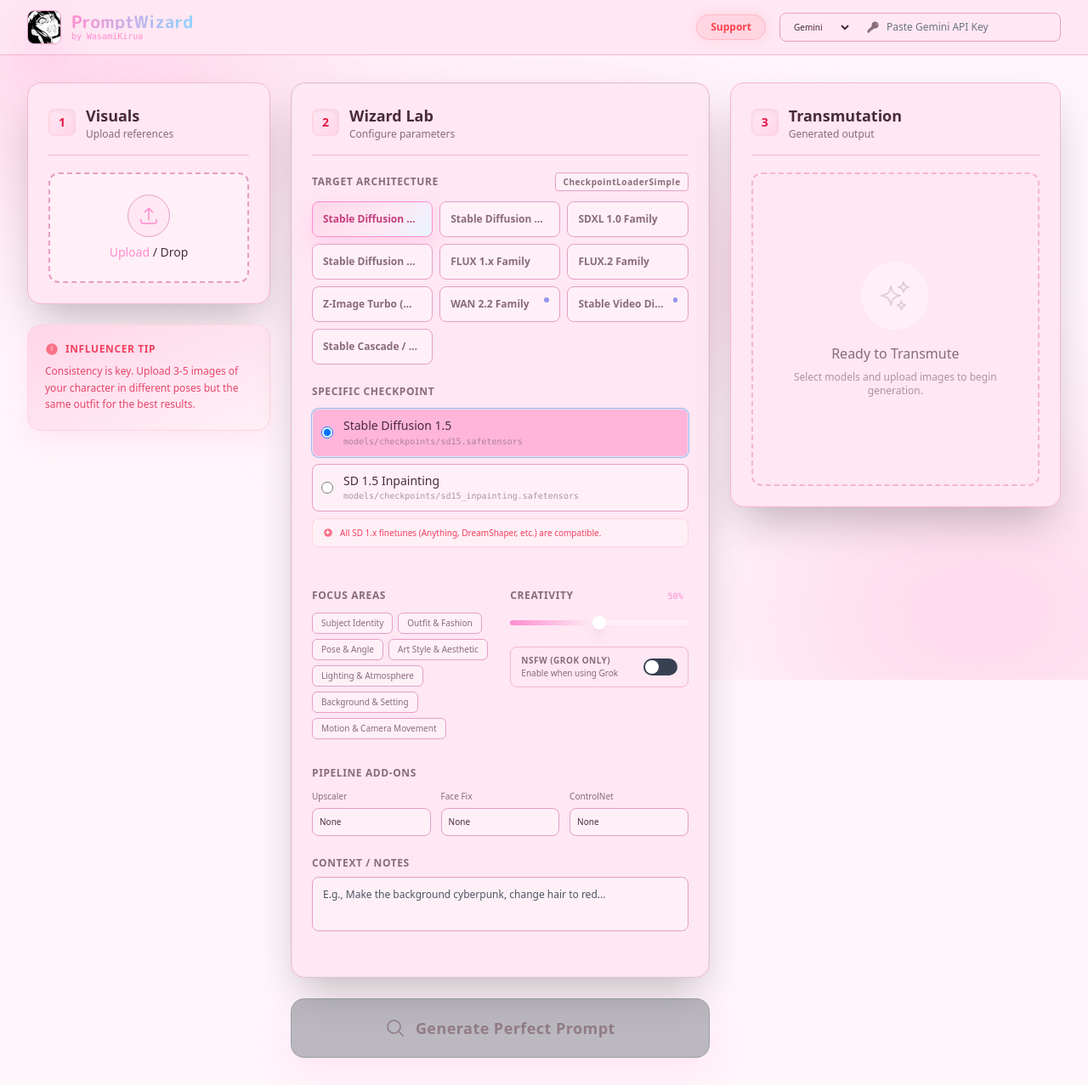
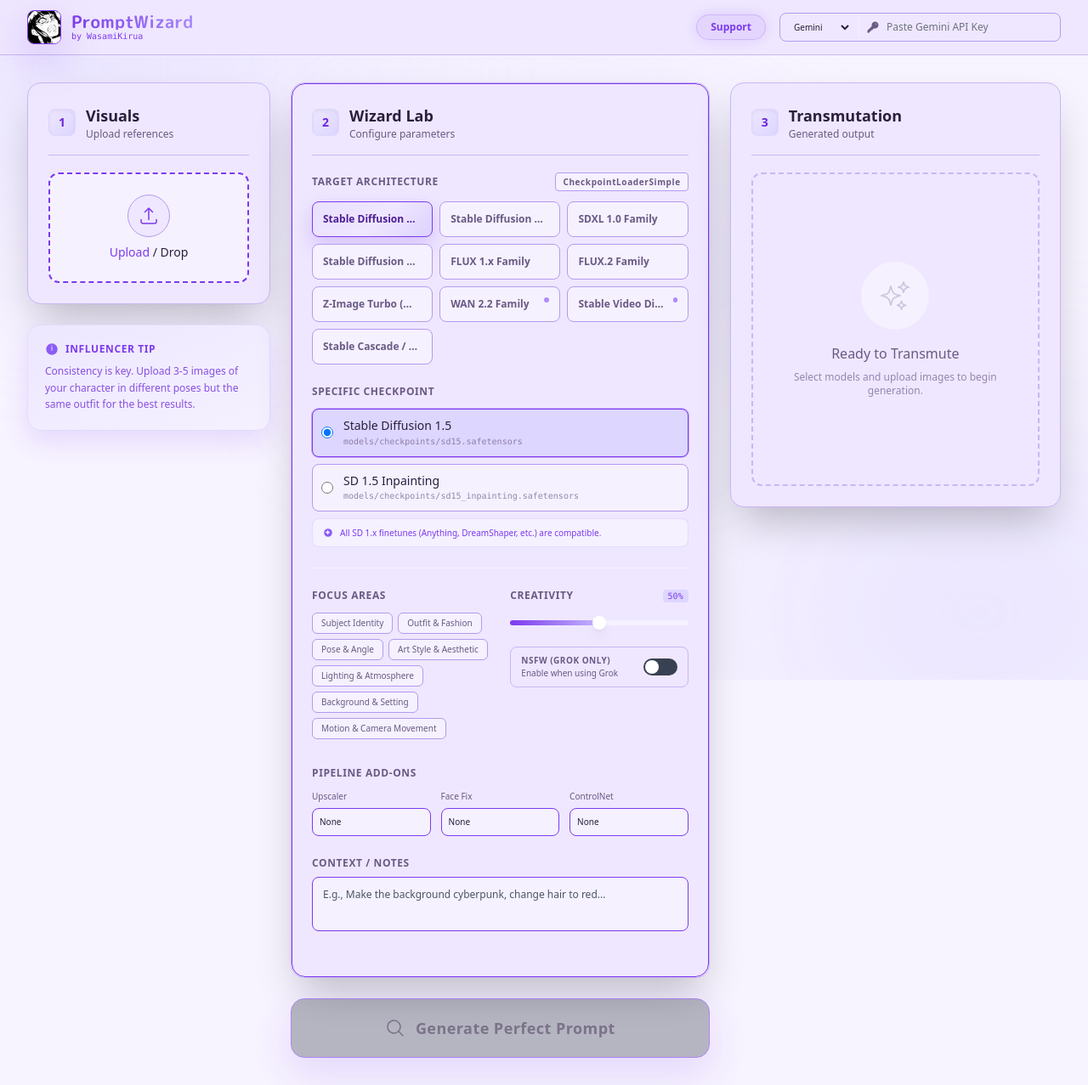
Before and after one commit to WasamiKirua/PromptWizard, a FastAPI app: page / in a window 1280 px wide. Shown: the whole page at 85% size. Run offline with FastAPI, Linux system fonts and the light colour scheme; some libraries are stand-ins or nearby versions; some web fonts are replaced.

Commit message:
colorpalette changed

```diff
--- a/static/app.js
+++ b/static/app.js
@@ -221,7 +221,7 @@
       card.innerHTML = `
         <img src="${item.url}" alt="Reference" class="w-full h-full object-cover" />
         <div class="absolute inset-0 bg-gradient-to-t from-black/60 to-transparent opacity-0 group-hover:opacity-100 transition-opacity"></div>
-        <button type="button" class="absolute top-2 right-2 p-1.5 bg-red-500/80 text-white rounded-full opacity-0 group-hover:opacity-100 transition-opacity hover:bg-red-600 backdrop-blur-md" data-remove-id="${item.id}">
+        <button type="button" class="absolute top-2 right-2 p-1.5 bg-violet-500/80 text-white rounded-full opacity-0 group-hover:opacity-100 transition-opacity hover:bg-violet-600 backdrop-blur-md" data-remove-id="${item.id}">
           <svg xmlns="http://www.w3.org/2000/svg" fill="none" viewBox="0 0 24 24" stroke-width="2" stroke="currentColor" class="w-3.5 h-3.5">
             <path stroke-linecap="round" stroke-linejoin="round" d="M6 18 18 6M6 6l12 12" />
           </svg>
--- a/static/styles.css
+++ b/static/styles.css
@@ -30,15 +30,15 @@
 }
 
 :root {
-  --candy-bg: #fff6fb;
-  --candy-surface: #ffe7f3;
-  --candy-surface-2: #fff0f7;
-  --candy-surface-3: #ffd6e8;
-  --candy-border: #f3b6d5;
-  --candy-border-strong: #e69ec6;
-  --candy-text: #4a2b3a;
-  --candy-text-muted: #8a6b7a;
-  --candy-text-soft: #b093a2;
+  --candy-bg: #f7f3ff;
+  --candy-surface: #efe7ff;
+  --candy-surface-2: #f5f1ff;
+  --candy-surface-3: #e4dbff;
+  --candy-border: #c9b6f4;
+  --candy-border-strong: #b39aee;
+  --candy-text: #2a1f3d;
+  --candy-text-muted: #6a5a84;
+  --candy-text-soft: #9486b0;
 }
 
 .candy-theme {
@@ -48,7 +48,7 @@
 }
 
 .candy-theme ::selection {
-  background: #ffd6e8;
+  background: #e0d7ff;
 }
 
 .candy-theme .bg-\[\#0b0f19\] {
@@ -96,33 +96,68 @@
 }
 
 .candy-theme .bg-primary-900\/20,
+.candy-theme .bg-primary-900\/30,
 .candy-theme .bg-purple-900\/20,
-.candy-theme .bg-indigo-900\/10 {
-  background-color: #ffb5da !important;
+.candy-theme .bg-indigo-900\/10,
+.candy-theme .bg-violet-900\/20,
+.candy-theme .bg-violet-900\/10 {
+  background-color: #ddd6ff !important;
 }
 
 .candy-theme .shadow-primary-500\/10,
 .candy-theme .shadow-primary-500\/20,
 .candy-theme .shadow-primary-500\/40 {
-  box-shadow: 0 18px 45px rgba(255, 140, 207, 0.25) !important;
+  box-shadow: 0 18px 45px rgba(124, 58, 237, 0.25) !important;
 }
 
 .candy-theme [class*="text-primary"] {
-  color: #ff8ccf !important;
+  color: #7c3aed !important;
+}
+
+.candy-theme [class*="border-primary-500\\/30"] {
+  border-color: rgba(124, 58, 237, 0.3) !important;
+}
+
+.candy-theme [class*="border-primary-500\\/40"] {
+  border-color: rgba(124, 58, 237, 0.4) !important;
+}
+
+.candy-theme [class*="border-primary"] {
+  border-color: #7c3aed !important;
+}
+
+.candy-theme [class*="ring-primary"] {
+  --tw-ring-color: rgba(124, 58, 237, 0.35) !important;
+}
+
+.candy-theme [class*="focus:ring-primary"] {
+  --tw-ring-color: rgba(124, 58, 237, 0.45) !important;
+}
+
+.candy-theme [class*="focus:border-primary"] {
+  border-color: #7c3aed !important;
 }
 
 .candy-theme [class*="from-primary"] {
-  --tw-gradient-from: #ff8ccf !important;
-  --tw-gradient-to: rgba(255, 140, 207, 0) !important;
+  --tw-gradient-from: #7c3aed !important;
+  --tw-gradient-to: rgba(124, 58, 237, 0) !important;
   --tw-gradient-stops: var(--tw-gradient-from), var(--tw-gradient-to) !important;
 }
 
 .candy-theme [class*="via-indigo"] {
-  --tw-gradient-stops: var(--tw-gradient-from), #8bd3ff, var(--tw-gradient-to) !important;
+  --tw-gradient-stops: var(--tw-gradient-from), #8b5cf6, var(--tw-gradient-to) !important;
+}
+
+.candy-theme [class*="via-violet"] {
+  --tw-gradient-stops: var(--tw-gradient-from), #8b5cf6, var(--tw-gradient-to) !important;
 }
 
 .candy-theme [class*="to-purple"] {
-  --tw-gradient-to: #ffd6a5 !important;
+  --tw-gradient-to: #c4b5fd !important;
+}
+
+.candy-theme [class*="to-violet"] {
+  --tw-gradient-to: #c4b5fd !important;
 }
 
 .candy-theme .candy-title {
@@ -131,16 +166,16 @@
 }
 
 .candy-theme .family-button.active {
-  background: linear-gradient(135deg, #ffd6e8 0%, #ffe7f3 55%, #e8f5ff 100%) !important;
-  border-color: #ff8ccf !important;
-  color: #c43e7d !important;
-  box-shadow: 0 10px 24px rgba(255, 140, 207, 0.25) !important;
+  background: linear-gradient(135deg, #e8e0ff 0%, #efe7ff 55%, #dcd2ff 100%) !important;
+  border-color: #7c3aed !important;
+  color: #4c1d95 !important;
+  box-shadow: 0 10px 24px rgba(124, 58, 237, 0.22) !important;
 }
 
 .candy-theme .focus-pill.active {
-  background: linear-gradient(135deg, #ffd6e8 0%, #ffe7f3 60%, #e8f5ff 100%) !important;
-  border-color: #ff8ccf !important;
-  color: #c43e7d !important;
+  background: linear-gradient(135deg, #e8e0ff 0%, #efe7ff 60%, #dcd2ff 100%) !important;
+  border-color: #7c3aed !important;
+  color: #4c1d95 !important;
 }
 
 .animate-pulse-slow {
--- a/templates/index.html
+++ b/templates/index.html
@@ -14,9 +14,9 @@
 <body class="candy-theme bg-[#0b0f19] text-gray-100 font-sans selection:bg-primary-500/30 relative overflow-x-hidden" data-app-instance="{{ app_instance_id }}">
   <div class="min-h-screen bg-[#0b0f19] text-gray-100 font-sans selection:bg-primary-500/30 relative overflow-x-hidden">
     <div class="fixed top-0 left-0 w-full h-full overflow-hidden pointer-events-none z-0">
-      <div class="absolute top-[-10%] left-[-10%] w-[40%] h-[40%] bg-purple-900/20 rounded-full blur-[120px] animate-pulse-slow"></div>
+      <div class="absolute top-[-10%] left-[-10%] w-[40%] h-[40%] bg-violet-900/20 rounded-full blur-[120px] animate-pulse-slow"></div>
       <div class="absolute bottom-[-10%] right-[-10%] w-[40%] h-[40%] bg-primary-900/20 rounded-full blur-[120px] animate-pulse-slow" style="animation-delay: 1s;"></div>
-      <div class="absolute top-[40%] left-[50%] transform -translate-x-1/2 -translate-y-1/2 w-[30%] h-[30%] bg-indigo-900/10 rounded-full blur-[100px]"></div>
+      <div class="absolute top-[40%] left-[50%] transform -translate-x-1/2 -translate-y-1/2 w-[30%] h-[30%] bg-violet-900/10 rounded-full blur-[100px]"></div>
     </div>
 
     <nav class="border-b border-gray-800/50 bg-gray-900/60 backdrop-blur-xl sticky top-0 z-50">
@@ -26,14 +26,14 @@
             <a href="https://github.com/WasamiKirua" target="_blank" rel="noopener noreferrer" class="group flex items-center gap-3">
               <div class="w-10 h-10 rounded-lg overflow-hidden border border-gray-700/50 shadow-lg shadow-primary-500/10 group-hover:border-primary-500/50 transition-colors relative bg-gray-800">
                 <img src="/static/logo.jpeg" alt="Logo" class="w-full h-full object-cover" />
-                <div class="hidden absolute inset-0 bg-gradient-to-tr from-primary-500 to-indigo-600 flex items-center justify-center">
+                <div class="hidden absolute inset-0 bg-gradient-to-tr from-primary-500 to-violet-600 flex items-center justify-center">
                   <svg xmlns="http://www.w3.org/2000/svg" viewBox="0 0 24 24" fill="currentColor" class="w-6 h-6 text-white">
                     <path fill-rule="evenodd" d="M9 4.5a.75.75 0 0 1 .721.544l.813 2.846a3.75 3.75 0 0 0 2.576 2.576l2.846.813a.75.75 0 0 1 0 1.442l-2.846.813a3.75 3.75 0 0 0-2.576 2.576l-.813 2.846a.75.75 0 0 1-1.442 0l-.813-2.846a3.75 3.75 0 0 0-2.576-2.576l-2.846-.813a.75.75 0 0 1 0-1.442l2.846-.813a3.75 3.75 0 0 0 2.576-2.576l.813-2.846A.75.75 0 0 1 9 4.5ZM1.5 13.5a.75.75 0 0 1 .75-.75 10.501 10.501 0 0 1 10.5 10.5.75.75 0 0 1-.75.75 10.5 10.5 0 0 1-10.5-10.5Zm12-11.25a.75.75 0 0 1 .75-.75 10.501 10.501 0 0 1 10.5 10.5.75.75 0 0 1-.75.75 10.5 10.5 0 0 1-10.5-10.5Z" clip-rule="evenodd" />
                   </svg>
                 </div>
               </div>
               <div class="flex flex-col">
-                <span class="candy-title text-xl font-bold tracking-tight bg-clip-text text-transparent bg-gradient-to-r from-[#FF8CCF] to-[#8BD3FF] hidden sm:block leading-none">
+                <span class="candy-title text-xl font-bold tracking-tight bg-clip-text text-transparent bg-gradient-to-r from-[#7C3AED] to-[#A78BFA] hidden sm:block leading-none">
                   PromptWizard
                 </span>
                 <span class="text-[10px] text-gray-500 font-mono hidden sm:block group-hover:text-primary-400 transition-colors">
@@ -48,7 +48,7 @@
               href="https://github.com/WasamiKirua/PromptWizard/issues"
               target="_blank"
               rel="noopener noreferrer"
-              class="hidden md:flex items-center gap-2 px-4 py-1.5 rounded-full bg-[#FF424D]/10 hover:bg-[#FF424D]/20 text-[#FF424D] text-xs font-bold border border-[#FF424D]/20 transition-all hover:scale-105 shadow-[0_0_15px_rgba(255,66,77,0.1)]"
+              class="hidden md:flex items-center gap-2 px-4 py-1.5 rounded-full bg-[#7C3AED]/10 hover:bg-[#7C3AED]/20 text-[#7C3AED] text-xs font-bold border border-[#7C3AED]/20 transition-all hover:scale-105 shadow-[0_0_15px_rgba(124,58,237,0.16)]"
             >
               Support
             </a>
@@ -96,7 +96,7 @@
         <div class="xl:col-span-3 flex flex-col gap-6">
           <div class="bg-gray-900/40 backdrop-blur-xl border border-gray-800/50 rounded-2xl p-6 shadow-2xl">
             <div class="flex items-center gap-3 mb-5 border-b border-gray-800/50 pb-4">
-              <div class="flex items-center justify-center w-8 h-8 rounded-lg bg-gradient-to-br from-[#FFE7F3] to-[#FFD6E8] text-sm font-bold text-rose-600 border border-rose-200/80 shadow-inner">1</div>
+              <div class="flex items-center justify-center w-8 h-8 rounded-lg bg-gradient-to-br from-[#EDE7FF] to-[#DDD6FF] text-sm font-bold text-violet-700 border border-violet-200/80 shadow-inner">1</div>
               <div>
                 <h2 class="text-lg font-bold text-gray-100">Visuals</h2>
                 <p class="text-xs text-gray-500">Upload references</p>
@@ -131,14 +131,14 @@
             </div>
           </div>
 
-          <div class="p-5 bg-gradient-to-br from-[#FFD6E8] to-[#FFF0F7] border border-rose-200/70 rounded-2xl backdrop-blur-md shadow-[0_12px_30px_rgba(255,140,207,0.15)]">
+          <div class="p-5 bg-gradient-to-br from-[#EDE7FF] to-[#F5F1FF] border border-violet-200/70 rounded-2xl backdrop-blur-md shadow-[0_12px_30px_rgba(124,58,237,0.14)]">
             <div class="flex items-center gap-2 mb-2">
-              <svg xmlns="http://www.w3.org/2000/svg" viewBox="0 0 24 24" fill="currentColor" class="w-4 h-4 text-rose-400">
+              <svg xmlns="http://www.w3.org/2000/svg" viewBox="0 0 24 24" fill="currentColor" class="w-4 h-4 text-violet-500">
                 <path d="M12 2c5.523 0 10 4.477 10 10a10 10 0 0 1-10 10c-5.466 0-9.914-4.38-9.995-9.82C2.003 6.903 6.136 2.518 11.5 2.016V2h.5zm.75 5.75h-1.5v7h1.5v-7zm0-2.5h-1.5v1.5h1.5V5.25z" />
               </svg>
-              <h4 class="text-rose-500 text-xs font-bold uppercase tracking-wider">Influencer Tip</h4>
+              <h4 class="text-violet-600 text-xs font-bold uppercase tracking-wider">Influencer Tip</h4>
             </div>
-            <p class="text-rose-600/80 text-xs leading-relaxed">
+            <p class="text-violet-700/80 text-xs leading-relaxed">
               Consistency is key. Upload 3-5 images of your character in different poses but the same outfit for the best results.
             </p>
           </div>
@@ -149,7 +149,7 @@
             <div class="absolute inset-0 border border-primary-500/0 group-hover:border-primary-500/10 rounded-2xl transition-colors pointer-events-none"></div>
 
             <div class="flex items-center gap-3 mb-5 border-b border-gray-800/50 pb-4">
-              <div class="flex items-center justify-center w-8 h-8 rounded-lg bg-gradient-to-br from-[#FFE7F3] to-[#FFD6E8] text-sm font-bold text-rose-600 border border-rose-200/80 shadow-inner">2</div>
+              <div class="flex items-center justify-center w-8 h-8 rounded-lg bg-gradient-to-br from-[#EDE7FF] to-[#DDD6FF] text-sm font-bold text-violet-700 border border-violet-200/80 shadow-inner">2</div>
               <div>
                 <h2 class="text-lg font-bold text-gray-100">Wizard Lab</h2>
                 <p class="text-xs text-gray-500">Configure parameters</p>
@@ -174,7 +174,7 @@
                     <div class="flex justify-between items-start w-full z-10">
                       <span class="font-semibold text-xs truncate pr-1">{{ family.label }}</span>
                       {% if "video" in family.type %}
-                      <div class="w-1.5 h-1.5 rounded-full bg-indigo-500 animate-pulse"></div>
+                      <div class="w-1.5 h-1.5 rounded-full bg-violet-500 animate-pulse"></div>
                       {% endif %}
                     </div>
                   </button>
@@ -211,7 +211,7 @@
                   </div>
                   <div class="relative h-6 flex items-center">
                     <div class="absolute w-full h-1.5 bg-gray-800 rounded-full overflow-hidden">
-                      <div id="creativity-bar" class="h-full bg-gradient-to-r from-primary-600 to-indigo-500" style="width: 50%;"></div>
+                      <div id="creativity-bar" class="h-full bg-gradient-to-r from-primary-600 to-violet-500" style="width: 50%;"></div>
                     </div>
                     <input
                       id="creativity-input"
@@ -232,7 +232,7 @@
                     </div>
                     <label class="relative inline-flex items-center cursor-pointer">
                       <input type="checkbox" name="nsfw_enabled" class="sr-only peer" />
-                      <div class="w-10 h-5 bg-gray-700 peer-focus:outline-none rounded-full peer peer-checked:bg-rose-500 transition-colors"></div>
+                      <div class="w-10 h-5 bg-gray-700 peer-focus:outline-none rounded-full peer peer-checked:bg-violet-500 transition-colors"></div>
                       <div class="absolute left-0.5 top-0.5 w-4 h-4 bg-white rounded-full transition-transform peer-checked:translate-x-5"></div>
                     </label>
                   </div>
@@ -297,7 +297,7 @@
           <button
             id="generate-button"
             type="submit"
-            class="w-full py-5 rounded-2xl font-bold text-lg shadow-2xl transition-all duration-300 flex items-center justify-center gap-3 border bg-gradient-to-r from-primary-600 via-indigo-600 to-purple-600 hover:from-primary-500 hover:via-indigo-500 hover:to-purple-500 border-primary-500/30 text-white shadow-primary-500/20 hover:shadow-primary-500/40 hover:-translate-y-1"
+            class="w-full py-5 rounded-2xl font-bold text-lg shadow-2xl transition-all duration-300 flex items-center justify-center gap-3 border bg-gradient-to-r from-primary-600 via-violet-600 to-violet-700 hover:from-primary-500 hover:via-violet-500 hover:to-violet-600 border-primary-500/30 text-white shadow-primary-500/20 hover:shadow-primary-500/40 hover:-translate-y-1"
           >
             <svg xmlns="http://www.w3.org/2000/svg" viewBox="0 0 24 24" fill="currentColor" class="w-6 h-6">
               <path fill-rule="evenodd" d="M10.5 3.75a6.75 6.75 0 1 0 0 13.5 6.75 6.75 0 0 0 0-13.5ZM2.25 10.5a8.25 8.25 0 1 1 14.59 5.28l4.69 4.69a.75.75 0 1 1-1.06 1.06l-4.69-4.69A8.25 8.25 0 0 1 2.25 10.5Z" clip-rule="evenodd" />
@@ -309,7 +309,7 @@
         <div class="xl:col-span-4 sticky top-24">
           <div class="bg-gray-900/40 backdrop-blur-xl border border-gray-800/50 rounded-2xl p-6 shadow-2xl min-h-[500px] flex flex-col">
             <div class="flex items-center gap-3 mb-5 border-b border-gray-800/50 pb-4">
-              <div class="flex items-center justify-center w-8 h-8 rounded-lg bg-gradient-to-br from-[#FFE7F3] to-[#FFD6E8] text-sm font-bold text-rose-600 border border-rose-200/80 shadow-inner">3</div>
+              <div class="flex items-center justify-center w-8 h-8 rounded-lg bg-gradient-to-br from-[#EDE7FF] to-[#DDD6FF] text-sm font-bold text-violet-700 border border-violet-200/80 shadow-inner">3</div>
               <div>
                 <h2 class="text-lg font-bold text-gray-100">Transmutation</h2>
                 <p class="text-xs text-gray-500">Generated output</p>
--- a/templates/partials/checkpoints.html
+++ b/templates/partials/checkpoints.html
@@ -20,8 +20,8 @@
     {% endfor %}
   </div>
   {% if family.notes %}
-  <div class="mt-2 px-3 py-2 rounded-lg bg-[#FFF0F7] border border-rose-200/80 text-[10px] text-rose-500 flex gap-2 items-start leading-relaxed">
-    <svg xmlns="http://www.w3.org/2000/svg" viewBox="0 0 20 20" fill="currentColor" class="w-3 h-3 mt-0.5 shrink-0 text-rose-400">
+  <div class="mt-2 px-3 py-2 rounded-lg bg-[#F5F1FF] border border-violet-200/80 text-[10px] text-violet-600 flex gap-2 items-start leading-relaxed">
+    <svg xmlns="http://www.w3.org/2000/svg" viewBox="0 0 20 20" fill="currentColor" class="w-3 h-3 mt-0.5 shrink-0 text-violet-500">
       <path fill-rule="evenodd" d="M18 10a8 8 0 1 1-16 0 8 8 0 0 1 16 0ZM8.402 5.602a1.002 1.002 0 0 1 1.764 0l.703 2.108 2.109.702a1.002 1.002 0 0 1 0 1.765l-2.109.702-.702 2.109a1.002 1.002 0 0 1-1.764 0l-.703-2.109-2.109-.702a1.002 1.002 0 0 1 0-1.765l2.109-.702.703-2.108Z" clip-rule="evenodd" />
     </svg>
     <span>{{ family.notes }}</span>
```
Also changed, not shown: templates/partials/prompt_result.html (+4 -4 lines).
